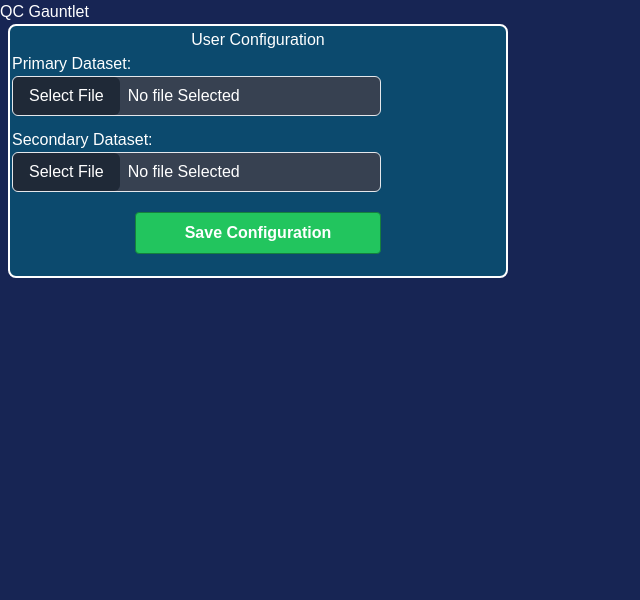
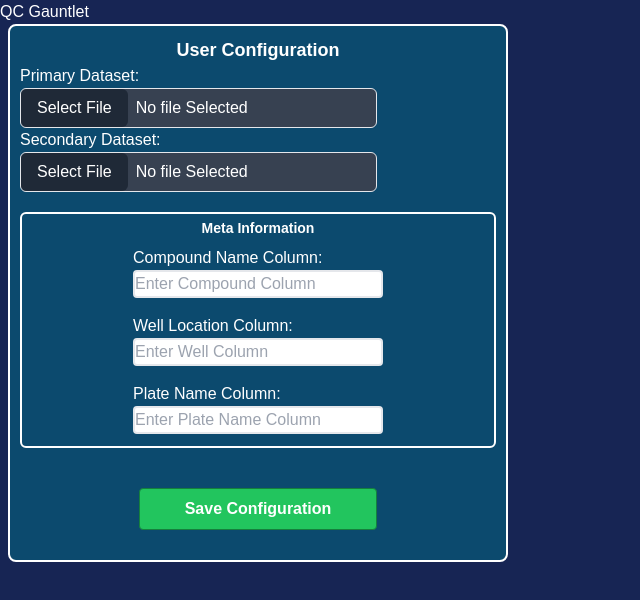
Before and after one commit to derfelterciano/QCGauntlet_V3, a SvelteKit app: page / in a window 1280 px wide. Shown: the top 600 px of the page, without its empty margins (0-640 px from the left). Built offline with nearby package versions, Linux system fonts and the light colour scheme.

Commit message:
added the important meta info

```diff
--- a/src/components/userInputs/InputDiv.svelte
+++ b/src/components/userInputs/InputDiv.svelte
@@ -56,7 +56,7 @@
 </script>
 
 <form class="inputForm" on:submit={handleSubmit}>
-	<h3 class="flex justify-center">User Configuration</h3>
+	<h3 class="flex justify-center font-bold text-lg">User Configuration</h3>
 
 	<!-- File selection -->
 	<div class="file-selection">
@@ -74,6 +74,40 @@
 		</label>
 	</div>
 
+	<!-- Meta information -->
+	<div class="meta-info">
+		<h5 class="flex justify-center font-bold text-sm">Meta Information</h5>
+
+		<!-- Essential Meta Information-->
+		<label class="block flex flex-col items-start my-2">
+			Compound Name Column:
+			<input
+				class="border-2 rounded text-black w-[250px]"
+				type="text"
+				bind:value={userConfig.compound_name_col}
+				placeholder="Enter Compound Column"
+			/>
+		</label>
+		<label class="block flex flex-col items-start my-2">
+			Well Location Column:
+			<input
+				class="border-2 rounded text-black w-[250px]"
+				type="text"
+				bind:value={userConfig.well_location_col}
+				placeholder="Enter Well Column"
+			/>
+		</label>
+		<label class="block flex flex-col items-start my-2">
+			Plate Name Column:
+			<input
+				class="border-2 rounded text-black w-[250px]"
+				type="text"
+				bind:value={userConfig.plate_name_col}
+				placeholder="Enter Plate Name Column"
+			/>
+		</label>
+	</div>
+
 	<div class="threshold"></div>
 
 	<button
@@ -84,7 +118,7 @@
 
 <style>
 	.inputForm {
-		@apply flex flex-col items-center rounded-lg border-white border-2 p-[2px] ml-2 bg-sky-900;
+		@apply flex flex-col items-center rounded-lg border-white border-2 p-[10px] ml-2 bg-sky-900;
 		flex-shrink: 0;
 		min-width: 500px;
 		width: 35%;
@@ -94,7 +128,13 @@
 		width: 100%;
 	}
 
-	label {
-		display: block;
+	.meta-info {
+		@apply flex flex-col items-center border-2 border-white rounded-md px-2 py-1 my-5;
+		width: 100%;
 	}
+
+	/* label { */
+	/* 	@apply flex flex-col items-start w-full; */
+	/* 	display: block; */
+	/* } */
 </style>
```
